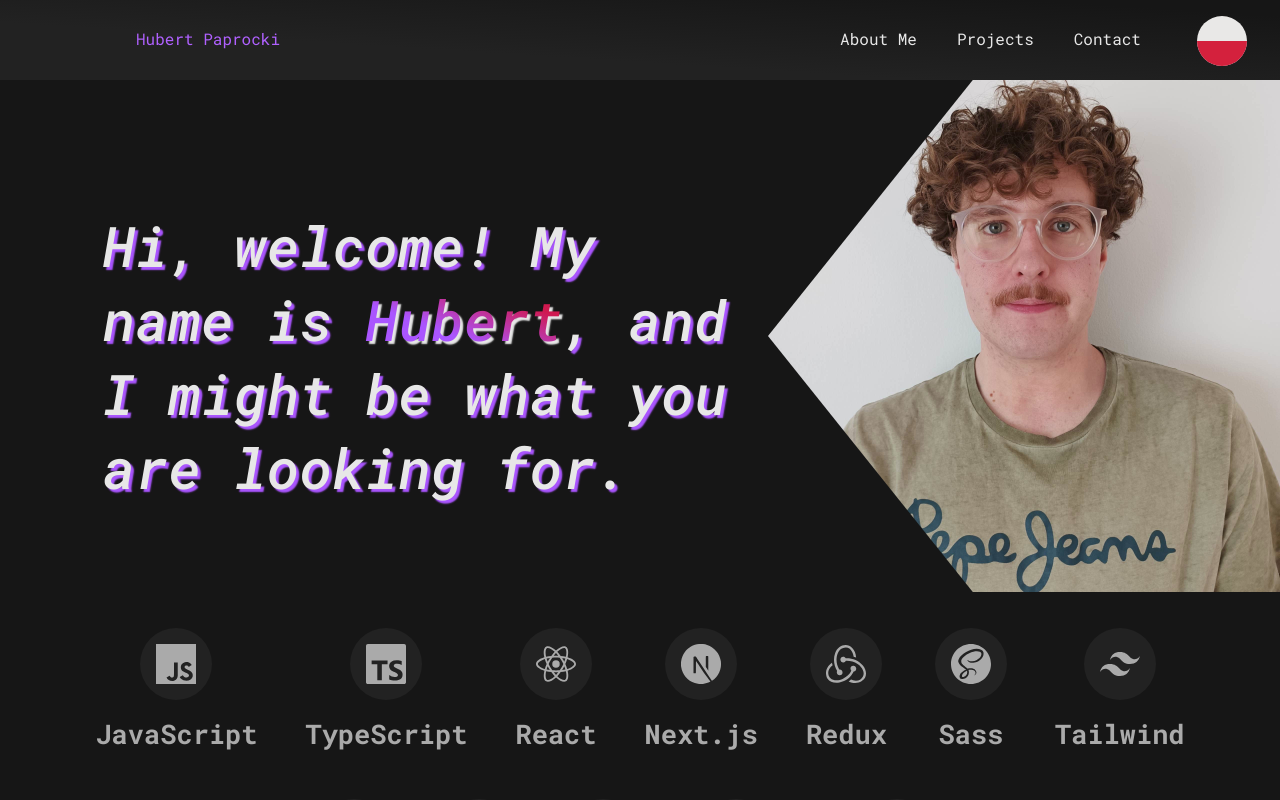
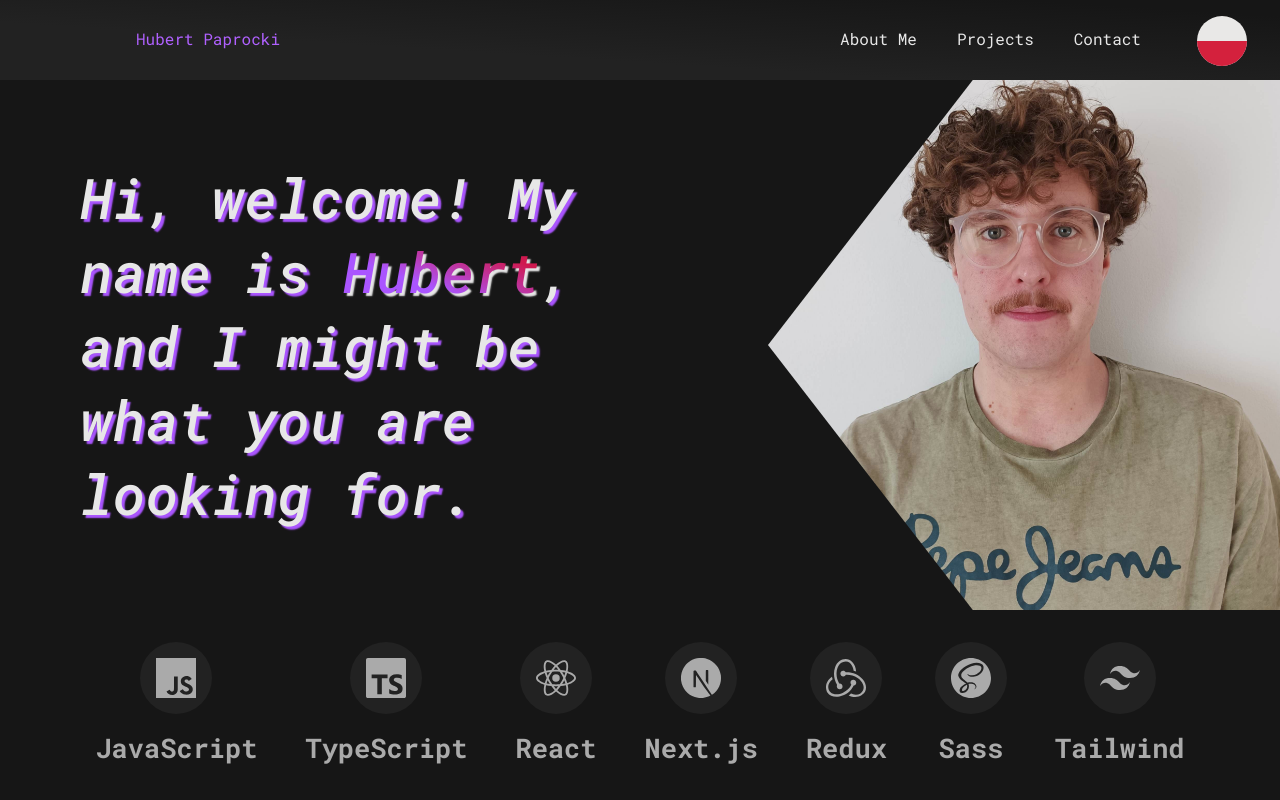
Before and after one commit to Hubert-paprocki/portfolio-hp, a Next.js app: page / in a window 1280 px wide. Built offline with nearby package versions, Linux system fonts and the light colour scheme.

Commit message:
feat:better main page styling

```diff
--- a/src/pages/index.tsx
+++ b/src/pages/index.tsx
@@ -41,9 +41,7 @@ function HomePage() {
           <div className={classes.imgWrapper}>
             <Image
               src="/images/me.jpg"
-              width={100}
-              height={100}
-              layout="responsive"
+              fill
               alt="me, the dev"
               className={`${classes.img} ${
                 isAnimated && classes.animationSlideFromLeft
--- a/src/pages/projects/Project.module.scss
+++ b/src/pages/projects/Project.module.scss
@@ -1,2 +1,37 @@
 @import "../../styles/config";
 @import "../../styles/mixins";
+
+.main {
+  display: flex;
+  article {
+    height: 100%;
+    width: 100%;
+    figure {
+      width: 50%;
+      height: 100%;
+      display: flex;
+      justify-content: space-around;
+      h1 {
+        @include text($lightText, $violet, $textShadowSmall);
+        font-size: 2.25rem;
+        padding: 2rem;
+        margin-left: -5rem;
+      }
+      p {
+        padding: 3rem 8rem 3rem 8rem;
+        max-width: 400px;
+      }
+    }
+  }
+  .imgWrapper {
+    width: 50%;
+    max-width: 1200px;
+    height: 60vh;
+    position: relative;
+    clip-path: polygon(0% 0%, 70% 0, 100% 50%, 70% 100%, 0% 100%);
+    img {
+      object-position: top;
+      object-fit: cover;
+    }
+  }
+}
--- a/src/pages/projects/index.tsx
+++ b/src/pages/projects/index.tsx
@@ -1,6 +1,6 @@
 import React, { useContext } from "react";
 import ProjectList from "@/components/projectList/ProjectList";
-import classes from "./ProjectPage.module.scss";
+import classes from "./ProjectsPage.module.scss";
 import Head from "next/head";
 import LanguageContext from "@/context/LangContext";
 
--- a/src/styles/Home.module.scss
+++ b/src/styles/Home.module.scss
@@ -2,13 +2,17 @@
 @import "./mixins";
 .main {
   background-color: $backgroundDark;
-
+  max-width: 1920px;
+  margin-left: auto;
+  margin-right: auto;
   &Wrapper {
     display: flex;
   }
   .img {
     &Wrapper {
       width: 40%;
+      position: relative;
+      max-height: 900px;
     }
     opacity: 0;
     clip-path: polygon(40% 0, 100% 0, 100% 100%, 40% 100%, 0 50%);
@@ -16,15 +20,12 @@
     @media (min-width: 1200px) {
       transform: translateX(125%);
       transition: 0.25s;
-      max-height: 900px;
       object-fit: cover;
     }
   }
 
   .left {
-    padding-left: 8%;
-    padding-top: 10%;
-    padding-right: 1rem;
+    padding: 5rem 5rem 5rem 5rem;
     transition: 1s;
     transform: translateX(125%);
     opacity: 0;
@@ -56,10 +57,12 @@
       text-shadow: 3px 3px 1.5px $lightText;
       position: relative;
       color: transparent;
+      white-space: nowrap;
       &After {
         text-shadow: none;
         position: absolute;
         background: linear-gradient(to top right, $violet 36%, #cf194f 76%);
+        user-select: none;
         -webkit-background-clip: text;
         background-clip: text;
         -webkit-text-fill-color: transparent;
```
Also changed, not shown: src/pages/projects/[projectId].tsx (+7 -4 lines), src/pages/projects/ProjectsPage.module.scss (renamed from src/pages/projects/ProjectPage.module.scss).
